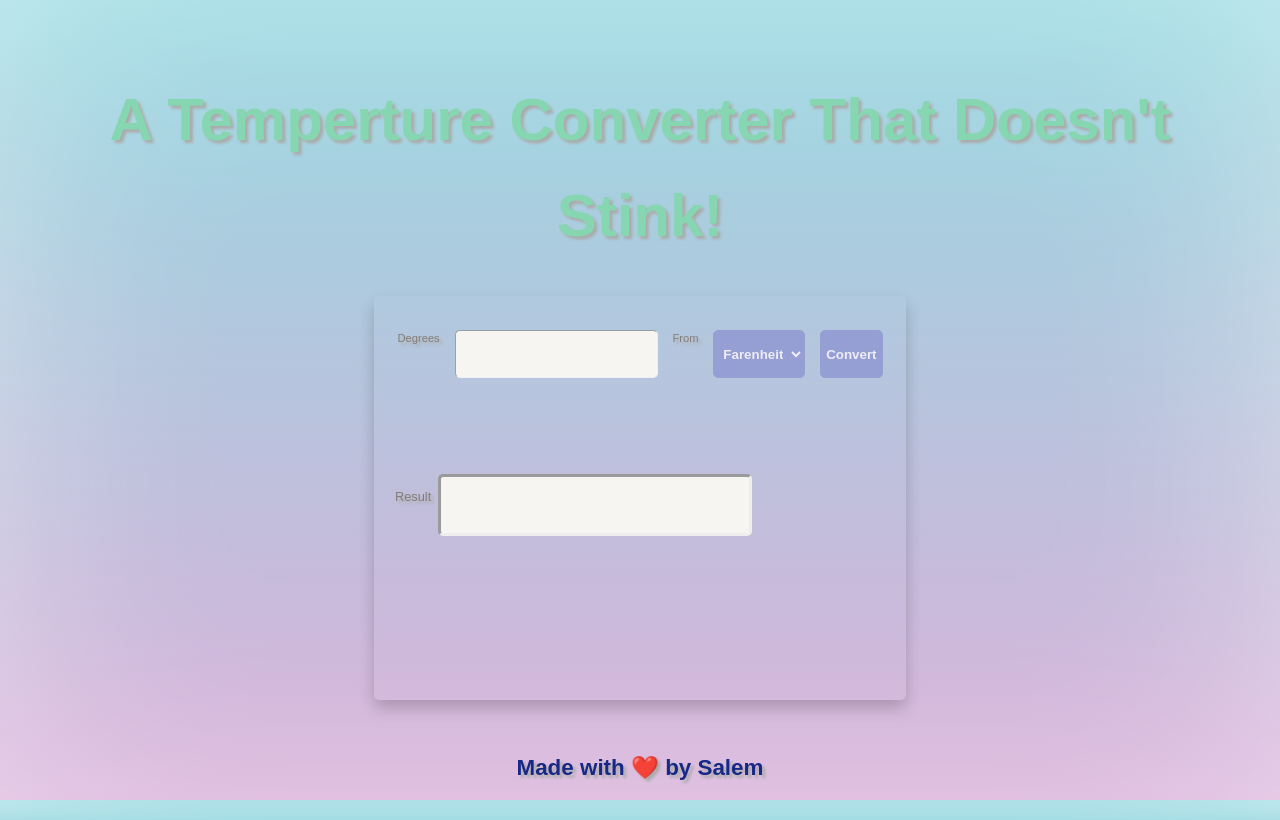
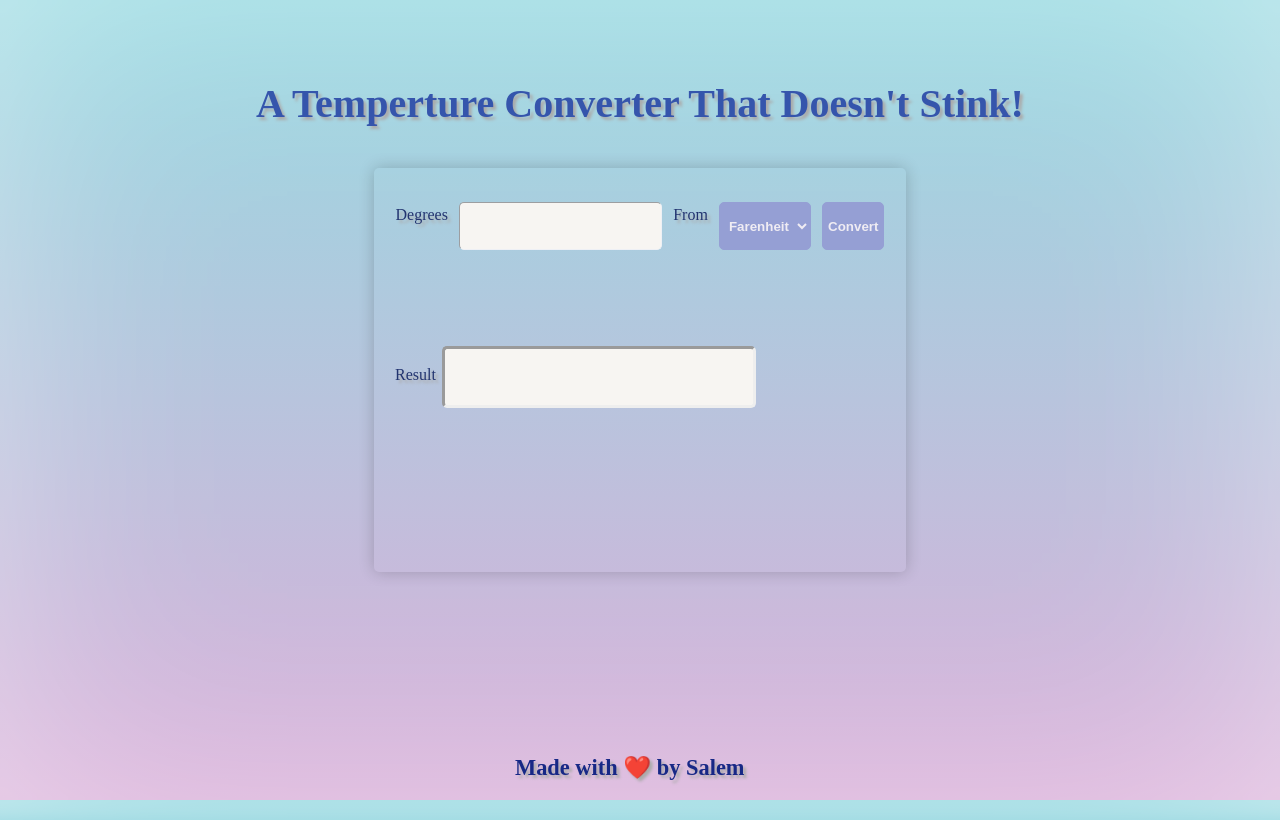
Before and after one commit to salemdaniel007/Temperature-Converter, a Vue app: page / in a window 1280 px wide. Built offline with nearby package versions, Linux system fonts and the light colour scheme; a web font is replaced by a local one; what vue-toasted would draw is missing.

Commit message:
changed the font-style and other fixes

```diff
--- a/src/App.vue
+++ b/src/App.vue
@@ -19,15 +19,15 @@ export default {
 </script>
 
 <style>
+
 body {
-  font-family: "Audiowide", sans-serif;
-  font-size: 30px;
+  font-family: 'Indie Flower',cursive;
+  font-size: 20px;
   text-shadow: 3px 3px 3px #ababab;
   line-height: 1.6;
   background-color: #def3ff;
   background-color: #D9AFD9;
-background-image: linear-gradient(0deg, #D9AFD9 0%, #97D9E1 100%);
-
+  background-image: linear-gradient(0deg, #D9AFD9 0%, #97D9E1 100%);
   background-attachment: fixed;
   background-size: cover;
 }
@@ -42,5 +42,6 @@ background-image: linear-gradient(0deg, #D9AFD9 0%, #97D9E1 100%);
 .comment {
   color: #172886;
   font-size: 1.4rem;
+  width: 250px;
 }
 </style>
--- a/src/components/AppConverter.vue
+++ b/src/components/AppConverter.vue
@@ -73,7 +73,6 @@ export default {
     margin: auto;
     width: 500px;
     height: 400px;
-    background-color: white;
     transition: 0.3s;
     box-shadow: 0 0 1rem 0 rgba(0, 0, 0, .2);
     border-radius: 5px;
@@ -122,13 +121,14 @@ export default {
 
 p {
     color: rgb(133, 124, 118);
-    font-size: 0.8rem;
+    font-size: 1rem;
+    color: rgb(34, 52, 112);
     margin-left: 5px;
 }
 
 label {
-    font-size: 0.7rem;
-    color: rgb(133, 124, 118);
+    font-size: 1rem;
+    color: rgb(34, 52, 112);
 }
 
 .temperature select {
@@ -146,7 +146,7 @@ h1 {
     margin: auto;
     margin-top: 2rem;
     padding: 2rem;
-    color: rgb(133, 214, 177);
+    color: rgb(53, 85, 172);
 }
 
 h3 {
```
Also changed, not shown: 8 other files (tests, documents, lock files or other folders).
